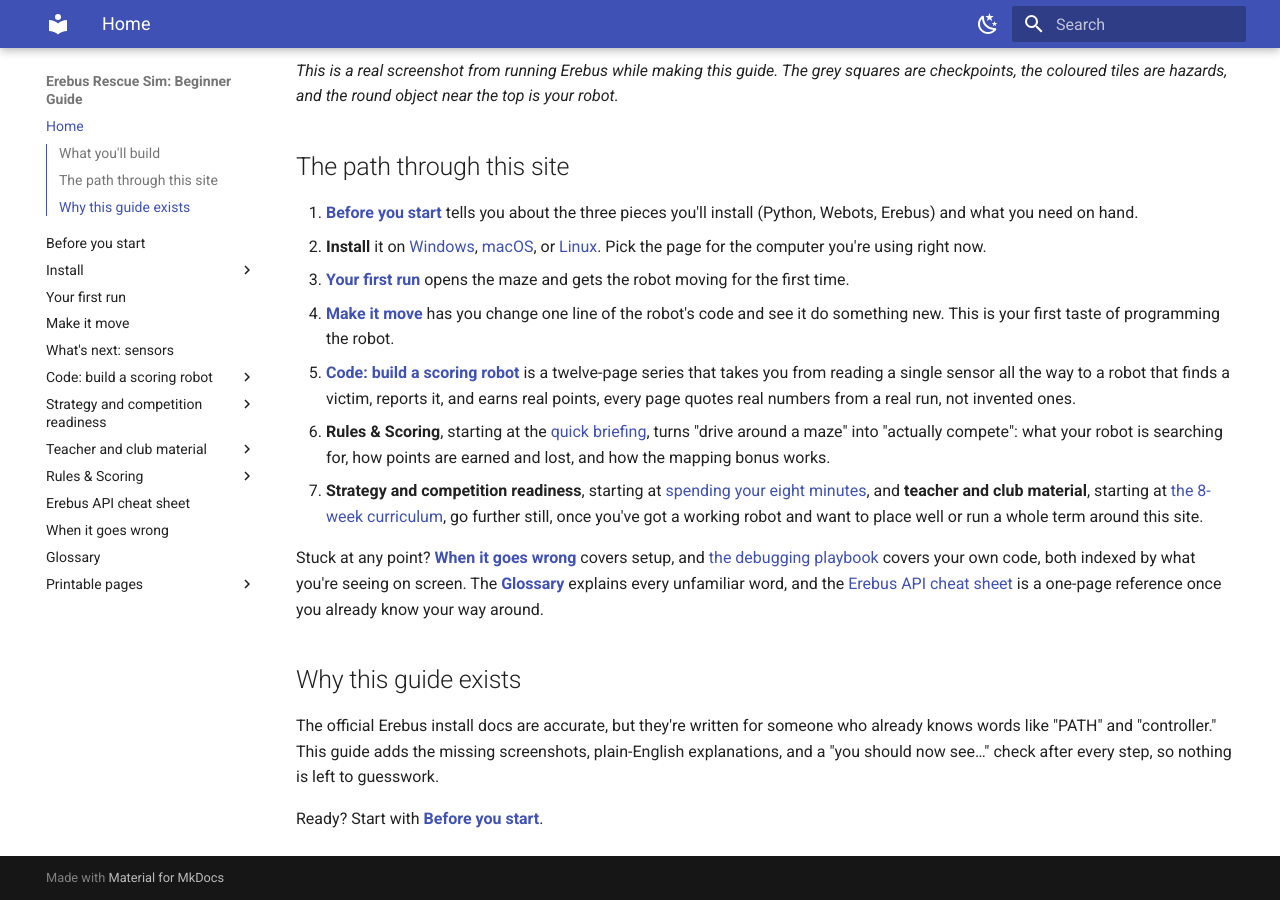
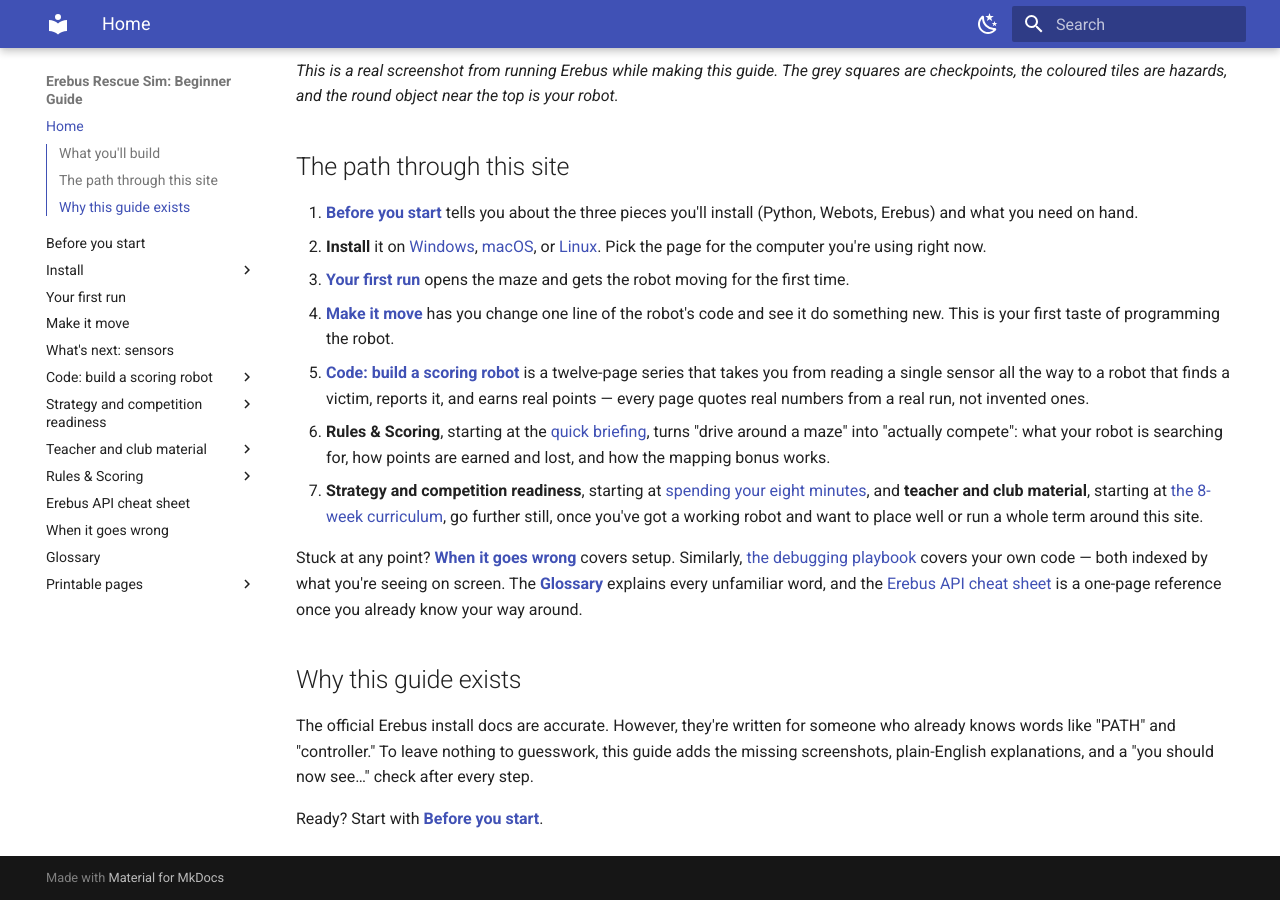
Before and after one commit to talkingj/rcja-rescue-sim-resources, an MkDocs documentation site: the page built from docs/index.md, in a window 1280 px wide and 900 px high, scrolled down 902 px. Built offline with MkDocs 1.6.1 and Material for MkDocs 9.7.7, drawn with Linux system fonts in a browser that asks for light colours; some of the changed text lies outside the part shown.

Commit message:
style: rewrite index.md in guide voice
Splices fixed: 0. Connectors added: 3. Purpose-first openers: 1.
Spelling: US -> AU, 0 words.
Preservation gate: pass (code blocks, numbers, links, admonitions intact).

```diff
--- a/docs/index.md
+++ b/docs/index.md
@@ -1,12 +1,12 @@
 # Get your robot driving in the Erebus rescue simulator
 
-This site gets you from *"I have a laptop"* all the way to *"my robot is driving around inside a
-maze on my screen."* There's a picture for every click, and every confusing word gets explained the
-first time it shows up.
+To take you from *"I have a laptop"* to *"my robot is driving around inside a maze on my screen,"*
+this site gives you a picture for every click and explains every confusing word the first time it
+shows up.
 
-**Who this is for:** you're in grade 9 or up, and you've never set any of this up before. No
-programming experience required — see [Before you start](before-you-start.md) for exactly what
-you'll need.
+**Who this is for:** you're in grade 9 or up, and you've never set any of this up before.
+Additionally, no programming experience is required — see [Before you start](before-you-start.md)
+for exactly what you'll need.
 
 ## What you'll build
 
@@ -30,7 +30,7 @@ checkpoints, the coloured tiles are hazards, and the round object near the top i
    something new. This is your first taste of programming the robot.
 5. **[Code: build a scoring robot](code-sensors.md)** is a twelve-page series that takes you from
    reading a single sensor all the way to a robot that finds a victim, reports it, and earns real
-   points, every page quotes real numbers from a real run, not invented ones.
+   points — every page quotes real numbers from a real run, not invented ones.
 6. **Rules & Scoring**, starting at the [quick briefing](briefing.md), turns "drive around a maze"
    into "actually compete": what your robot is searching for, how points are earned and lost, and how
    the mapping bonus works.
@@ -39,15 +39,17 @@ checkpoints, the coloured tiles are hazards, and the round object near the top i
    curriculum](club-curriculum.md), go further still, once you've got a working robot and want to
    place well or run a whole term around this site.
 
-Stuck at any point? **[When it goes wrong](troubleshooting.md)** covers setup, and [the debugging
-playbook](debugging-playbook.md) covers your own code, both indexed by what you're seeing on screen.
+Stuck at any point? **[When it goes wrong](troubleshooting.md)** covers setup. Similarly, [the
+debugging playbook](debugging-playbook.md) covers your own code — both indexed by what you're seeing
+on screen.
 The **[Glossary](glossary.md)** explains every unfamiliar word, and the [Erebus API cheat
 sheet](api-cheat-sheet.md) is a one-page reference once you already know your way around.
 
 ## Why this guide exists
 
-The official Erebus install docs are accurate, but they're written for someone who already knows
-words like "PATH" and "controller." This guide adds the missing screenshots, plain-English
-explanations, and a "you should now see…" check after every step, so nothing is left to guesswork.
+The official Erebus install docs are accurate. However, they're written for someone who already
+knows words like "PATH" and "controller."
+To leave nothing to guesswork, this guide adds the missing screenshots, plain-English explanations,
+and a "you should now see…" check after every step.
 
 Ready? Start with **[Before you start](before-you-start.md)**.
```
